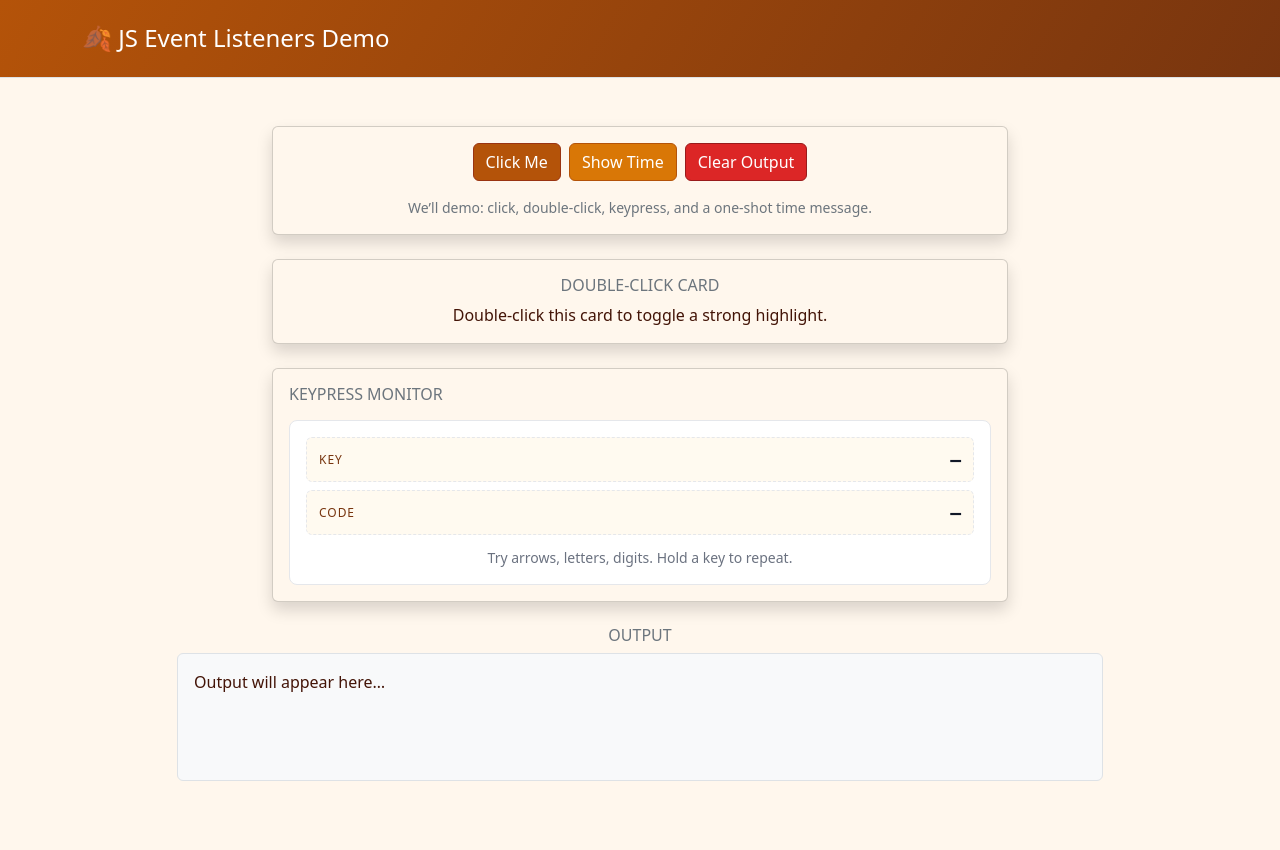
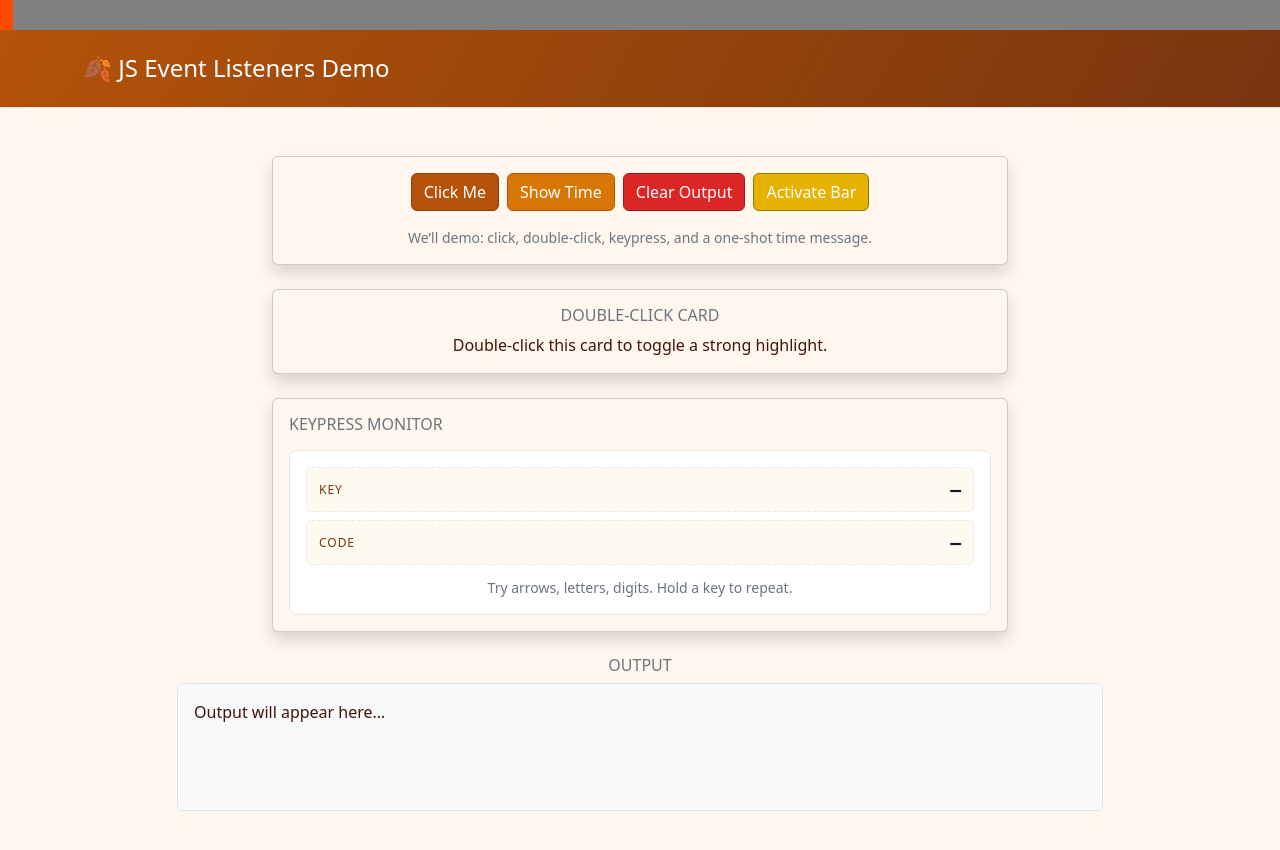
Before and after one commit to VC2008/Eventful-Handlers, a plain HTML site: page index.html in a window 1280 px wide. Before the commit the page ends 829 px from the top, so only its background shows below. Drawn offline with nearby package versions, Linux system fonts and the light colour scheme.

Commit message:
Constructed the progress bar, just need to make it automatic

```diff
--- a/index.html
+++ b/index.html
@@ -14,6 +14,9 @@
 </head>
 
 <body>
+    <div id="myProgress">
+  <div id="myBar"></div>
+</div>
     <header class="py-4 border-bottom text-white">
         <div class="container">
             <h1 class="h4 m-0">🍂 JS Event Listeners Demo</h1>
@@ -30,6 +33,7 @@
                             <button id="btnClick" class="btn">Click Me</button>
                             <button id="btnTime" class="btn">Show Time</button>
                             <button id="btnClear" class="btn">Clear Output</button>
+                            <button id="btnBar" onclick="move()" class="btn">Activate Bar</button>
                         </div>
                         <p class="text-secondary small m-0">
                             We’ll demo: click, double-click, keypress, and a one-shot time message.
--- a/script.js
+++ b/script.js
@@ -51,11 +51,6 @@ document.getElementById('btnClear').addEventListener('click', () => {
 /* =================================================
    🔥 Event Listeners Challenge (Pick ONE to complete)
 
-   Option A — Hover Highlight + Counter
-   - Create a variable to track how many times the card was hovered
-   - Add event listeners for mouseenter and mouseleave on the card
-   - On mouseenter: add a highlight class, increase the counter, and show the count in #out
-   - On mouseleave: remove the highlight class and show a message in #out
 
    Option B — Scroll Progress Bar
    - Add a small Bootstrap progress bar element at the very top of the page
@@ -65,10 +60,22 @@ document.getElementById('btnClear').addEventListener('click', () => {
    - Update the width of the bar with that percentage
    - Run this function when the page loads and on every scroll event
 
-   Option C — Live Input Mirror
-   - Add a text input element to the page
-   - On every keystroke: update #out with a message that includes the input value
-   - If the input is empty: show a neutral placeholder message instead
-   - On focus: add a border/shadow class to the input
-   - On blur: remove those classes and make sure #out shows the right message
 ================================================== */
+var i = 0;
+function move() {
+  if (i == 0) {
+    i = 1;
+    var elem = document.getElementById("myBar");
+    var width = 1;
+    var id = setInterval(frame, 10);
+    function frame() {
+      if (width >= 100) {
+        clearInterval(id);
+        i = 0;
+      } else {
+        width++;
+        elem.style.width = width + "%";
+      }
+    }
+  }
+}
--- a/style.css
+++ b/style.css
@@ -51,6 +51,12 @@ header{
 }
 #btnClear:hover{ background-color:#991b1b; }
 
+#btnBar{
+  background-color: #e7b100; border-color: #817f00; color: #ffff;
+}
+
+
+
 /* Keypress monitor styling */
 .keybox{
   background:#fff;
@@ -87,3 +93,15 @@ header{
   text-align:center;
   margin-top:.25rem;
 }
+
+
+#myProgress {
+  width: 100%;
+  background-color: grey;
+}
+
+#myBar {
+  width: 1%;
+  height: 30px;
+  background-color: rgb(255, 72, 0);
+}
```
